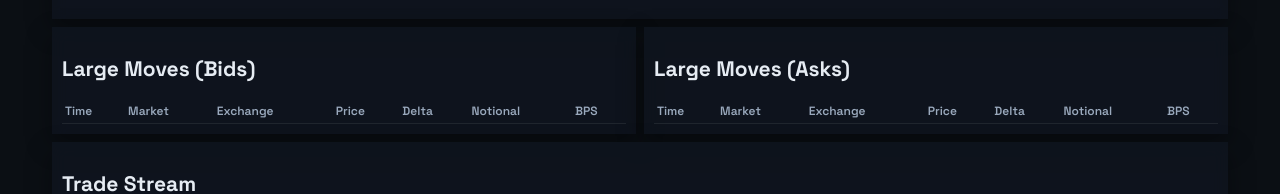
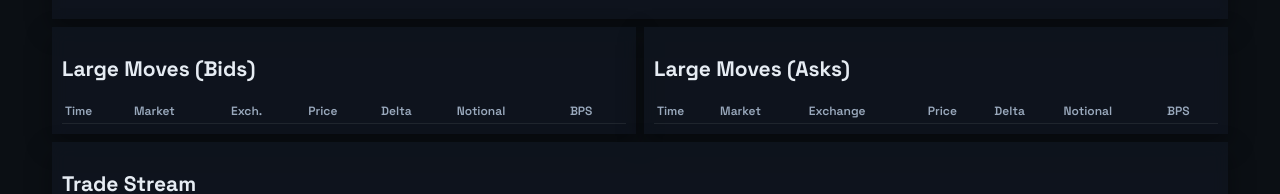
Before and after one commit to cryptomilkbeard/depthflow, a website: page public/index.html in a window 1280 px wide. Shown: the part 1695-1889 px from the top of the page. Drawn offline with nearby package versions, Linux system fonts and the light colour scheme; no server answers.

Commit message:
Shorten exchange header

```diff
--- a/public/index.html
+++ b/public/index.html
@@ -81,7 +81,7 @@
               <tr>
                 <th>Time</th>
                 <th>Market</th>
-                <th>Exchange</th>
+                <th>Exch.</th>
                 <th>Price</th>
                 <th>Delta</th>
                 <th>Notional</th>
```
